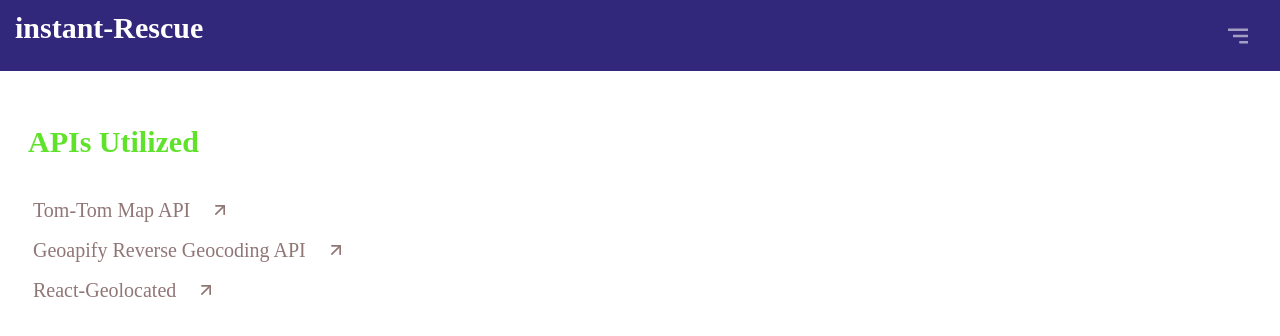
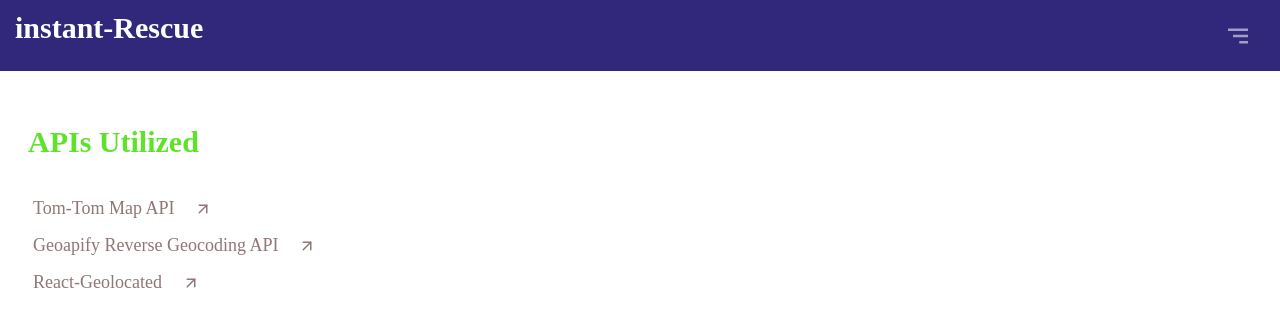
Before and after one commit to hars-shit/Instant-Rescue, a React (Vite) app: page /APIs in a window 1280 px wide. Shown: the top 336 px of the page. Built offline with nearby package versions, Linux system fonts and the light colour scheme.

Commit message:
tweenthyfifth commit

```diff
--- a/src/FooterAssets/APIs.css
+++ b/src/FooterAssets/APIs.css
@@ -29,9 +29,9 @@
 
 }
 .api-card a{
-    font-size: 20px;
+    font-size: 18px;
     font-weight: 100;
 }
 .api-card a svg{
-    font-size: 20px;
+    font-size:18px;
 }
```
